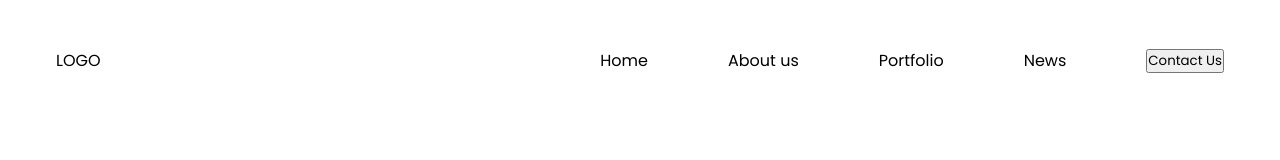
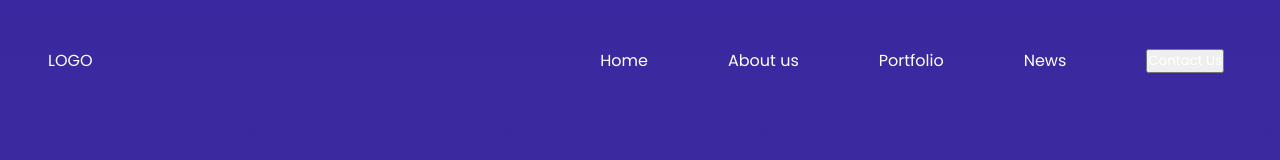
Before and after one commit to ieVictor/game-website, a plain HTML site: page pages/index.html in a window 1280 px wide. Drawn offline with Linux system fonts and the light colour scheme.

Commit message:
feat: add body & app container dimensions config

```diff
--- a/styles/style.css
+++ b/styles/style.css
@@ -2,22 +2,30 @@
     margin: 0;
     padding: 0;
     box-sizing: border-box;
+    color: var(--text-default-color);
     font-family: var(--font-family-default);
 }
 
+body {
+    background: var(--background-gradient-color);
+    height: 100vh;
+}
+
 a {
-    color: black;
+    color: var(--text-default-color);
     text-decoration: none;
 }
 
 .app {
-    margin: 3rem 3.5rem;
+    width: 100%;
+    height: 100%;
+    margin: 0 auto;
     max-width: 100vw;
-    max-height: 100vh;
 }
 
 .navbar {
     display: flex;
+    padding: 3rem 3.5rem 0 3rem;
     width: 100%;
     align-items: center;
     justify-content: space-between;
```
